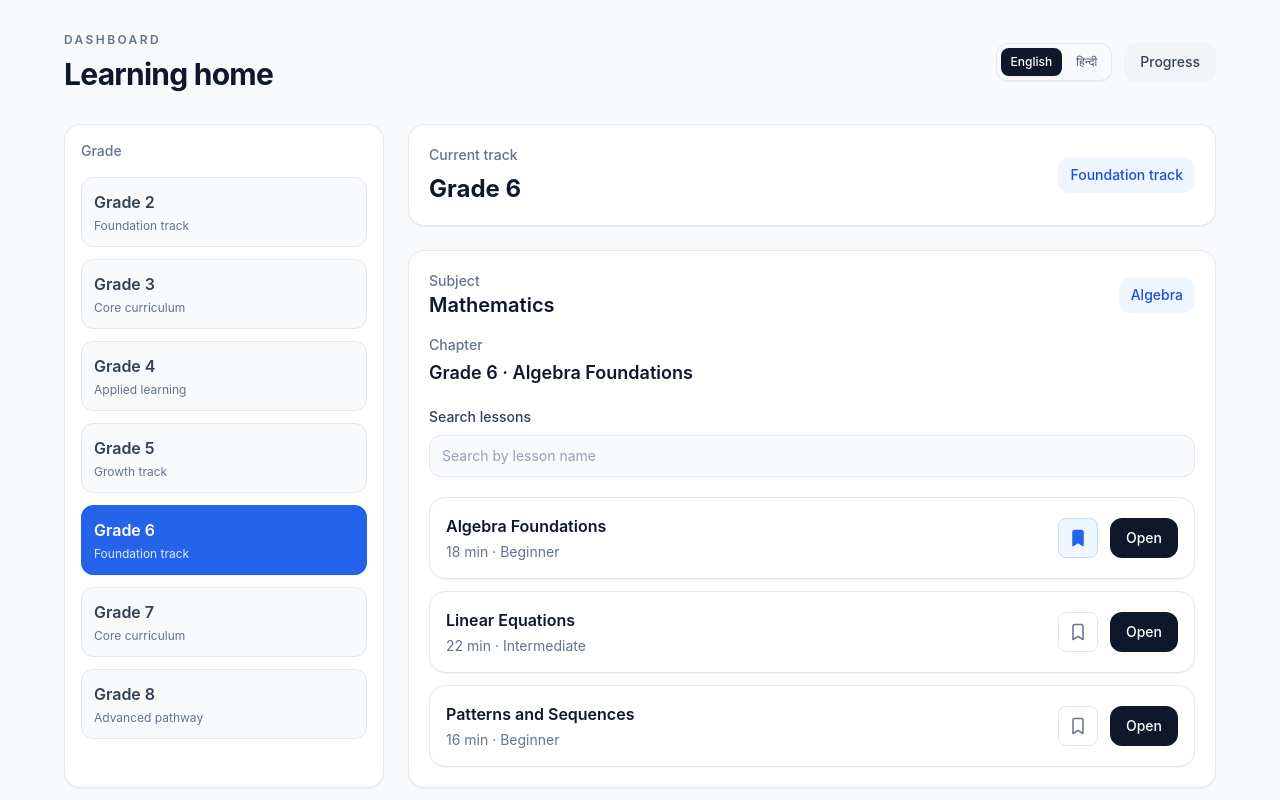
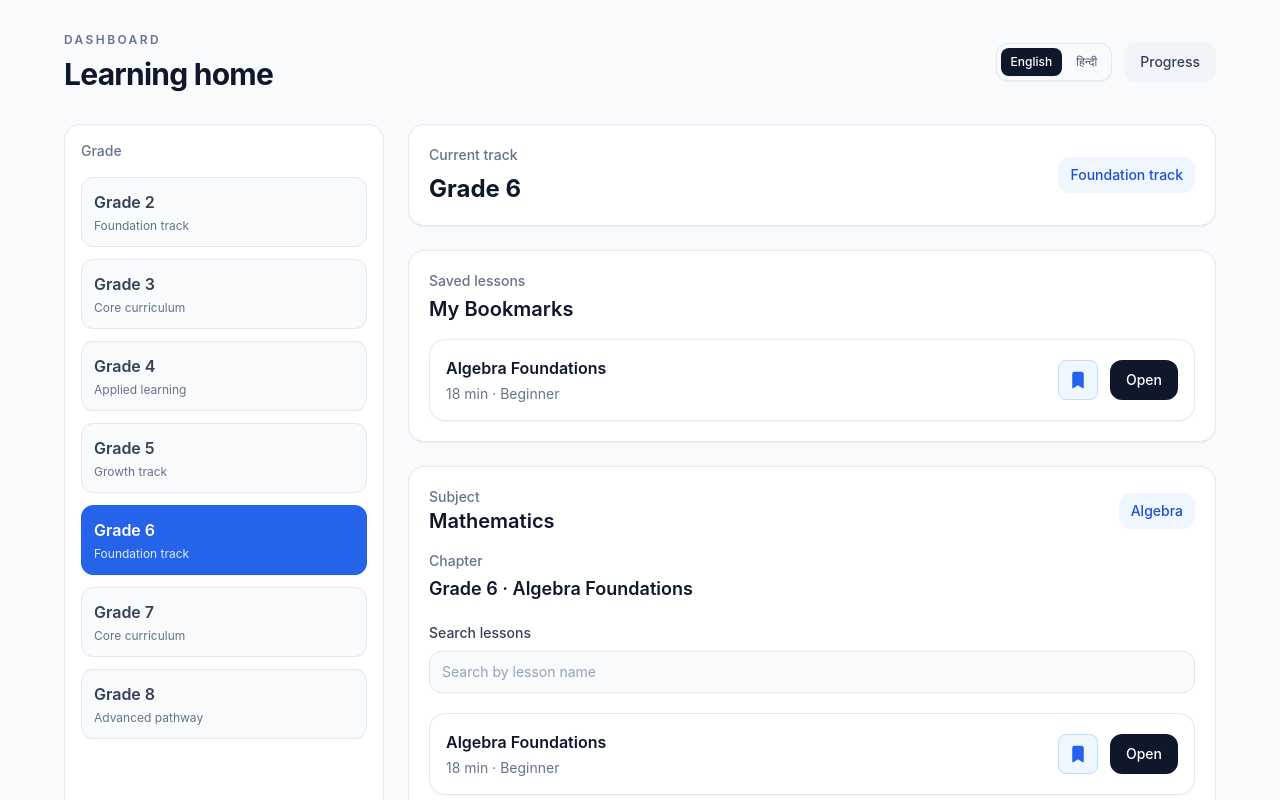
Before and after one commit to sumitpshinde269-oss/ShikshaSetu, a React (Vite) app: page /home in a window 1280 px wide. Both pictures are taken after a click on the button 1077 px from the left and 538 px from the top of the page. Shown: the top 800 px of the page. Built offline with nearby package versions, Linux system fonts and the light colour scheme.

Commit message:
feat: add My Bookmarks section to Home page

```diff
--- a/src/pages/HomePage.jsx
+++ b/src/pages/HomePage.jsx
@@ -8,6 +8,37 @@ import { getGradeById, getLessonContent, getLessonsForGrade, grades } from '../d
 import { useBookmarks } from '../context/BookmarkContext';
 
 const LAST_LESSON_KEY = 'shiksha-last-lesson';
+
+function LessonCard({ lesson, language, bookmarkedLessonIds, navigate, toggleBookmark, openLabel }) {
+  const isBookmarked = bookmarkedLessonIds.includes(lesson.id);
+
+  return (
+    <Card onClick={() => navigate(`/lesson/${lesson.id}`)} className="flex items-center justify-between gap-4">
+      <div>
+        <div className="text-base font-semibold text-slate-900">{language === 'hi' && lesson.titleHi ? lesson.titleHi : lesson.title}</div>
+        <div className="mt-1 text-sm text-slate-500">{lesson.duration} · {lesson.level}</div>
+      </div>
+      <div className="flex items-center gap-3">
+        <button
+          type="button"
+          aria-label={`${isBookmarked ? 'Remove' : 'Add'} bookmark for ${lesson.title}`}
+          aria-pressed={isBookmarked}
+          title={isBookmarked ? 'Remove bookmark' : 'Bookmark lesson'}
+          onClick={(event) => {
+            event.stopPropagation();
+            toggleBookmark(lesson.id);
+          }}
+          className={`inline-flex h-10 w-10 items-center justify-center rounded-lg border transition ${isBookmarked ? 'border-blue-200 bg-blue-50 text-blue-600' : 'border-slate-200 bg-white text-slate-500 hover:border-slate-300 hover:text-slate-700'}`}
+        >
+          <svg viewBox="0 0 24 24" fill={isBookmarked ? 'currentColor' : 'none'} stroke="currentColor" strokeWidth="1.8" className="h-5 w-5" aria-hidden="true">
+            <path strokeLinecap="round" strokeLinejoin="round" d="M6 4.75A1.75 1.75 0 0 1 7.75 3h8.5A1.75 1.75 0 0 1 18 4.75V21l-6-3.75L6 21V4.75Z" />
+          </svg>
+        </button>
+        <Button className="bg-blue-600 text-white hover:bg-blue-700">{openLabel}</Button>
+      </div>
+    </Card>
+  );
+}
 
 export default function HomePage() {
   const navigate = useNavigate();
@@ -20,6 +51,14 @@ export default function HomePage() {
   const filteredLessons = lessons.filter((lesson) => {
     const lessonTitle = language === 'hi' && lesson.titleHi ? lesson.titleHi : lesson.title;
     return lessonTitle.toLowerCase().includes(searchTerm.trim().toLowerCase());
+  });
+  const bookmarkedLessons = bookmarkedLessonIds.map((lessonId) => {
+    const lesson = getLessonContent(lessonId);
+    const listedLesson = grades
+      .flatMap((grade) => getLessonsForGrade(grade.id))
+      .find((item) => item.id === lessonId);
+
+    return { ...lesson, level: listedLesson?.level || 'Lesson' };
   });
   const [lastLessonId, setLastLessonId] = useState(() => {
     if (typeof window === 'undefined') return null;
@@ -95,6 +134,28 @@ export default function HomePage() {
               </div>
             )}
 
+            {bookmarkedLessons.length > 0 && (
+              <section className="rounded-2xl border border-slate-200 bg-white p-5 shadow-sm" aria-labelledby="bookmarks-heading">
+                <div className="mb-4">
+                  <p className="text-sm font-medium text-slate-500">Saved lessons</p>
+                  <h2 id="bookmarks-heading" className="mt-1 text-xl font-semibold text-slate-900">My Bookmarks</h2>
+                </div>
+                <div className="space-y-3">
+                  {bookmarkedLessons.map((lesson) => (
+                    <LessonCard
+                      key={lesson.id}
+                      lesson={lesson}
+                      language={language}
+                      bookmarkedLessonIds={bookmarkedLessonIds}
+                      navigate={navigate}
+                      toggleBookmark={toggleBookmark}
+                      openLabel={t.open}
+                    />
+                  ))}
+                </div>
+              </section>
+            )}
+
             <div className="rounded-2xl border border-slate-200 bg-white p-5 shadow-sm">
               <div className="mb-4 flex items-center justify-between gap-3">
                 <div>
@@ -134,30 +195,15 @@ export default function HomePage() {
               ) : (
                 <div className="space-y-3">
                   {filteredLessons.map((lesson) => (
-                    <Card key={lesson.id} onClick={() => navigate(`/lesson/${lesson.id}`)} className="flex items-center justify-between gap-4">
-                      <div>
-                        <div className="text-base font-semibold text-slate-900">{language === 'hi' && lesson.titleHi ? lesson.titleHi : lesson.title}</div>
-                        <div className="mt-1 text-sm text-slate-500">{lesson.duration} · {lesson.level}</div>
-                      </div>
-                      <div className="flex items-center gap-3">
-                        <button
-                          type="button"
-                          aria-label={`${bookmarkedLessonIds.includes(lesson.id) ? 'Remove' : 'Add'} bookmark for ${lesson.title}`}
-                          aria-pressed={bookmarkedLessonIds.includes(lesson.id)}
-                          title={bookmarkedLessonIds.includes(lesson.id) ? 'Remove bookmark' : 'Bookmark lesson'}
-                          onClick={(event) => {
-                            event.stopPropagation();
-                            toggleBookmark(lesson.id);
-                          }}
-                          className={`inline-flex h-10 w-10 items-center justify-center rounded-lg border transition ${bookmarkedLessonIds.includes(lesson.id) ? 'border-blue-200 bg-blue-50 text-blue-600' : 'border-slate-200 bg-white text-slate-500 hover:border-slate-300 hover:text-slate-700'}`}
-                        >
-                          <svg viewBox="0 0 24 24" fill={bookmarkedLessonIds.includes(lesson.id) ? 'currentColor' : 'none'} stroke="currentColor" strokeWidth="1.8" className="h-5 w-5" aria-hidden="true">
-                            <path strokeLinecap="round" strokeLinejoin="round" d="M6 4.75A1.75 1.75 0 0 1 7.75 3h8.5A1.75 1.75 0 0 1 18 4.75V21l-6-3.75L6 21V4.75Z" />
-                          </svg>
-                        </button>
-                        <Button className="bg-blue-600 text-white hover:bg-blue-700">{t.open}</Button>
-                      </div>
-                    </Card>
+                    <LessonCard
+                      key={lesson.id}
+                      lesson={lesson}
+                      language={language}
+                      bookmarkedLessonIds={bookmarkedLessonIds}
+                      navigate={navigate}
+                      toggleBookmark={toggleBookmark}
+                      openLabel={t.open}
+                    />
                   ))}
                 </div>
               )}
```
